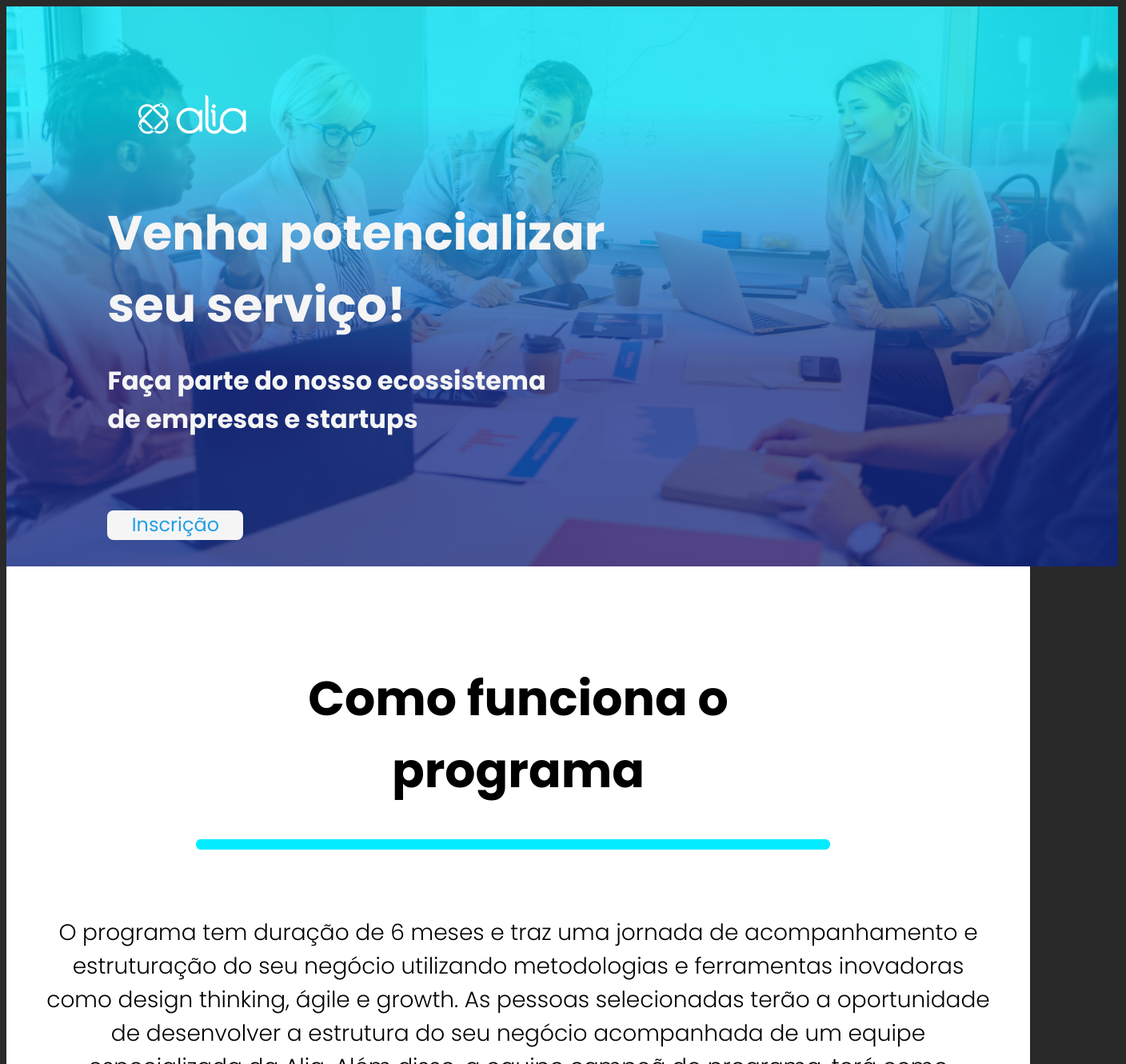
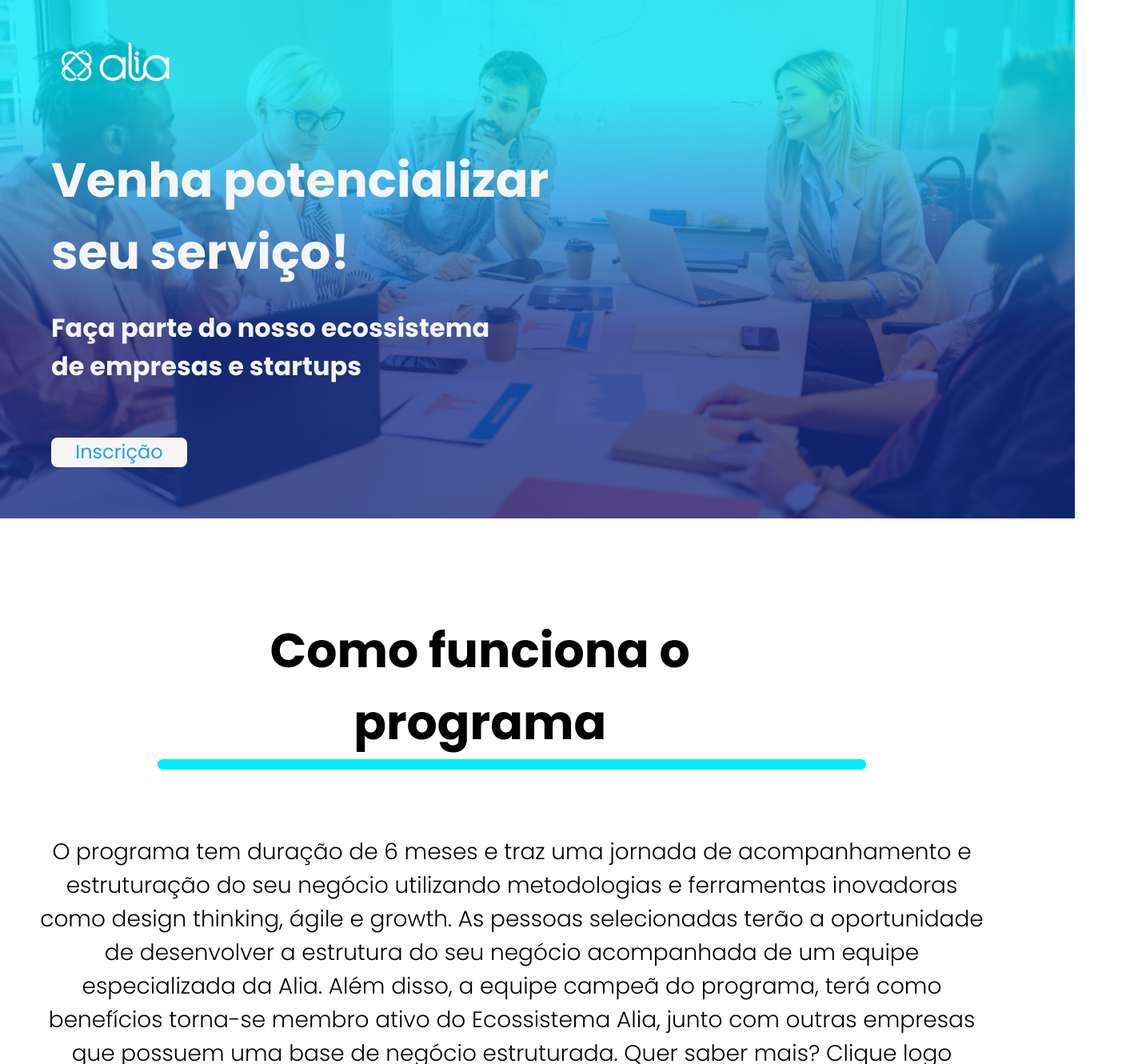
Before and after one commit to ALIAonepage/Alia-Landing-page, a React (Create React App) app in the folder client/: page / in a window 1280 px wide. Shown: the top 1330 px of the page at 80% size, 1408 px wide, since content can reach past the window. Built offline with nearby package versions, Linux system fonts and the light colour scheme; no server answers.

Commit message:
hotfix(develop): components styles

```diff
--- a/client/src/assets/index.ts
+++ b/client/src/assets/index.ts
@@ -8,7 +8,7 @@ import ImgIntroduction from './img.png';
 import PoppinsSlim from './noir-pro/Poppins-Regular.ttf';
 import RecStages from './rectangleStages.png';
 import PoppinsRegular from './noir-pro/Poppins-Bold.ttf';
-import PoppinsMedium from './poppins/Poppins-Medium.ttf';
+import PoppinsMedium from './noir-pro/Poppins-Medium.ttf';
 
 export {
     PoppinsMedium,
--- a/client/src/components/HowWorks/styles.ts
+++ b/client/src/components/HowWorks/styles.ts
@@ -10,8 +10,8 @@ export const ContainerTag = styled.div`
   flex-direction: column;
   div {
     align-items: center;
+    text-align: center;
     img {
-      width: 62vw;
       height: 13px;
     }
   }
@@ -37,6 +37,7 @@ export const HowWorksContainerTitle = styled.h1`
   font-size: 60px;
   width: 63vw;
   margin-top: 2em;
+  margin-bottom: 0;
 `;
 export const HowWorksContainerContent = styled.p`
 
--- a/client/src/components/Introduction/styles.ts
+++ b/client/src/components/Introduction/styles.ts
@@ -8,11 +8,12 @@ export const IntroductionContainer = styled.div`
     flex-direction: column;
     justify-content: center;
     align-items: left;
-    padding-left: 10%;
+    padding-left: 5%;
     width: 100%;
-    height: 700px;
+    height: 60%;
+    background-image: url(${ImgIntroduction}), linear-gradient(180deg, #02ECFF 17.63%, #249EE7 38.24%, #162C8D 64.75%);
     background-repeat: no-repeat;
-    background-image: url(${ImgIntroduction}), linear-gradient(180deg, #02ECFF 17.63%, #249EE7 38.24%, #162C8D 64.75%);
+    background-size: cover;
 
     #text{
         display: flex;
@@ -25,7 +26,7 @@ export const IntroductionContainer = styled.div`
     img{
         width: 160px;
         height: 154px;
-        margin: 2%;
+        margin-bottom: 2%;
     }
     h1{
         @font-face {
@@ -67,7 +68,8 @@ export const IntroductionContainer = styled.div`
         font-size: 24px;
         width: 170px;
         height: 37px;
-        margin-top: 5%;
+        margin-top: 3%;
+        margin-bottom: 5%;
     }
 
 `;
--- a/client/src/components/Monitoring/styles.ts
+++ b/client/src/components/Monitoring/styles.ts
@@ -14,7 +14,7 @@ export const MonitoringContainer = styled.div`
     align-items: center;
     flex-direction: column;
     img {
-      width: 57%;
+      width: 70%;
       height: 14px;
     }
   }
@@ -32,6 +32,7 @@ export const MonitoringContainerTitle = styled.h1`
   font-size: 60px;
   line-height: 90px;
   margin-top: 40px;
+  margin-bottom: 0;
   width: 41vw;
 `;
 export const MonitoringContainerContent = styled.p`
--- a/client/src/components/Partnerships/styles.ts
+++ b/client/src/components/Partnerships/styles.ts
@@ -18,13 +18,13 @@ export const ContainerTag = styled.div`
     font-size: 64px;
     line-height: 96px;
     color: #000000;
+    margin-bottom: 0;
   }
   img {
     display: flex;
     justify-content: center;
     align-items: center;
     flex-direction: column;
-    width: 22vw;
   }
   div {
     display: flex;
--- a/client/src/components/Price/styles.ts
+++ b/client/src/components/Price/styles.ts
@@ -7,8 +7,6 @@ export const PriceContainer = styled.div`
     align-items: center;
 
     width: 100vw;
-
-    padding: 80px 60px;
 
     background-color: #249ee7;
     color: #fff;
--- a/client/src/components/Stages/index.tsx
+++ b/client/src/components/Stages/index.tsx
@@ -3,7 +3,6 @@ import { useState, useEffect } from "react";
 import { StagesContainer, StyledStages, ContainerTag, Components, StagesIcon, StagesTitle} from "./styles";
 import { RecStages } from "../../assets";
 import axios from "axios";
-import apiAxios from "../../services/api";
 
 type StagesProps = {
     icon: string;
--- a/client/src/components/Subscription/index.tsx
+++ b/client/src/components/Subscription/index.tsx
@@ -47,6 +47,7 @@ const SubscriptionForm: React.FC = () => {
     const [site, setSite] = useState("");
 
     const handleSubmit = () => {
+        alert("Obrigado por sua inscrição!");
         apiAxios.post('/subscription',
         {
             "firstName": firstName,
--- a/client/src/pages/home/styles.ts
+++ b/client/src/pages/home/styles.ts
@@ -3,7 +3,7 @@ import styled from 'styled-components';
 export const HomeContainer = styled.div`
   width: 100vw;
   height: 100vh;
-  margin: 0;
+  margin: 0%;
   display: flex;
   justify-content: center;
   align-items: center;
--- a/client/src/styles/global.ts
+++ b/client/src/styles/global.ts
@@ -11,8 +11,9 @@ export const GlobalStyle = createGlobalStyle`
   }
 
   body {
-    background: ${(props) => props.theme.colors.background};
     color: ${(props) => props.theme.colors.text};
+    margin: 0;
+    display: flex;
   }
 
   button {
--- a/client/src/styles/theme.ts
+++ b/client/src/styles/theme.ts
@@ -1,6 +1,5 @@
 export const theme = {
     colors: {
-      background: '#292929',
       primary: '#e1e1e6',
       text: '#e1e1e6',
     },
```
